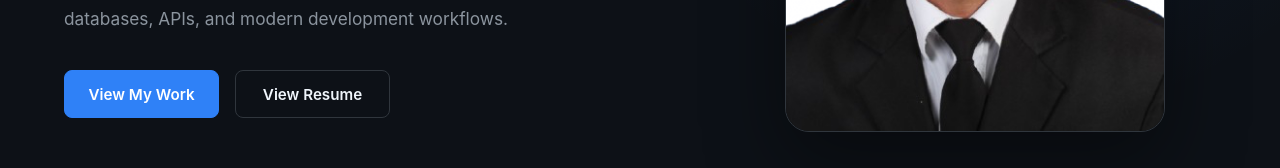
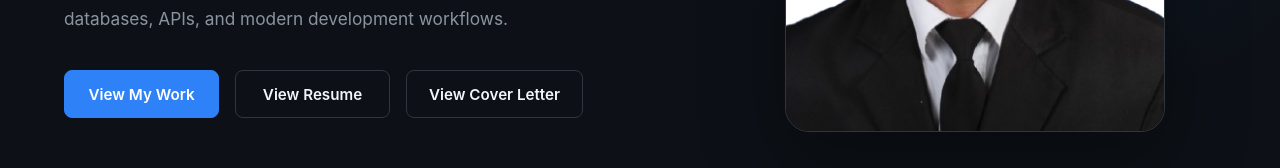
Before and after one commit to Agien99/agien99.github.io, a React (Vite) app: page / in a window 1280 px wide. Shown: the part 528-696 px from the top of the page. Built offline with nearby package versions, Linux system fonts and the light colour scheme.

Commit message:
Added Cover Letter button

```diff
--- a/src/components/Hero/Hero.jsx
+++ b/src/components/Hero/Hero.jsx
@@ -21,7 +21,10 @@ function Hero() {
           </p>
 
           <div className="hero-actions">
-            <a href="#projects" className="hero-button hero-button-primary">
+            <a
+              href="#projects"
+              className="hero-button hero-button-primary"
+            >
               View My Work
             </a>
 
@@ -32,6 +35,15 @@ function Hero() {
               rel="noreferrer"
             >
               View Resume
+            </a>
+
+            <a
+              href="/resume/cover-letter.pdf"
+              className="hero-button hero-button-secondary"
+              target="_blank"
+              rel="noreferrer"
+            >
+              View Cover Letter
             </a>
           </div>
         </div>
```
Also changed, not shown: 1 other file (tests, documents, lock files or other folders).
